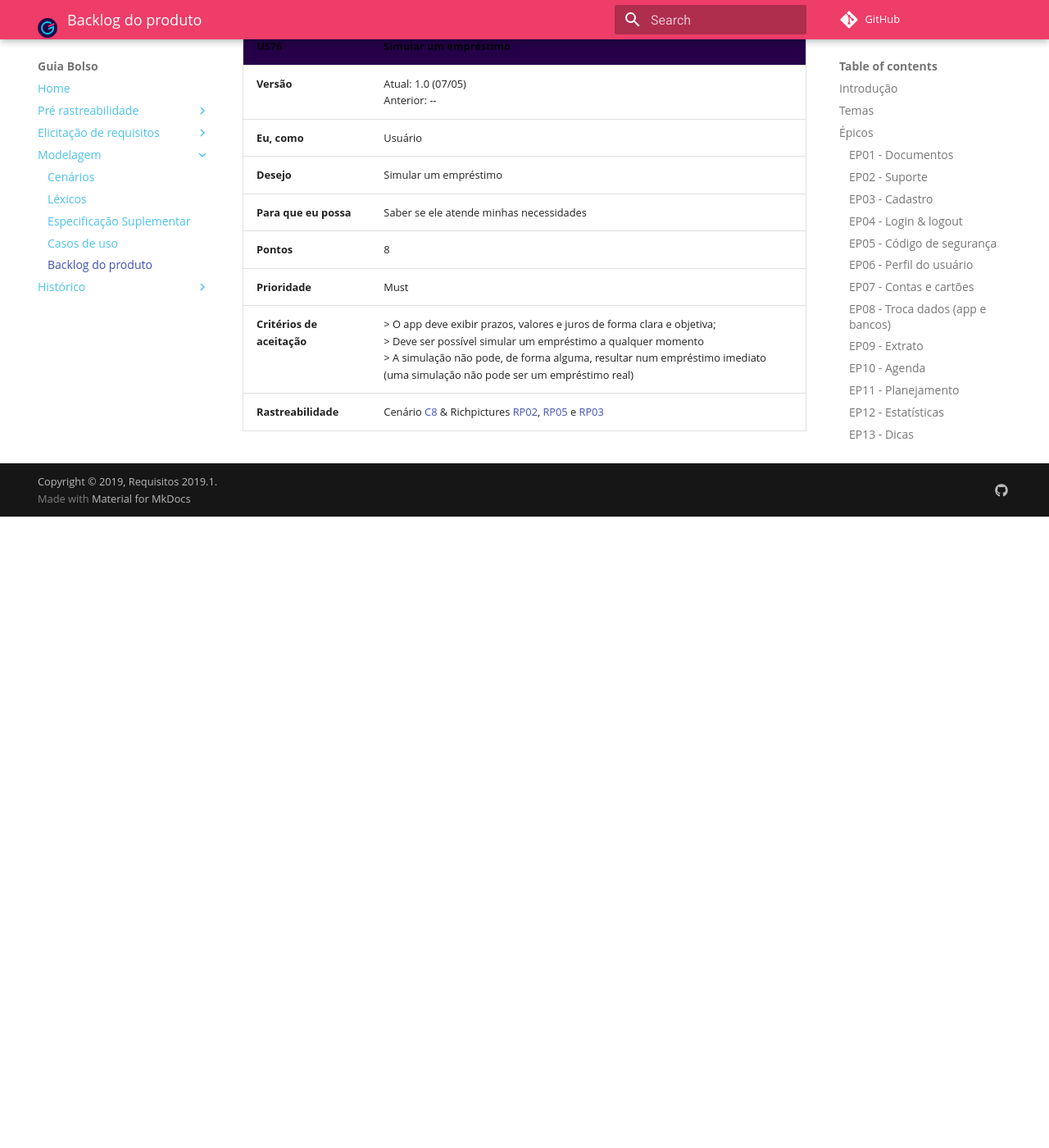
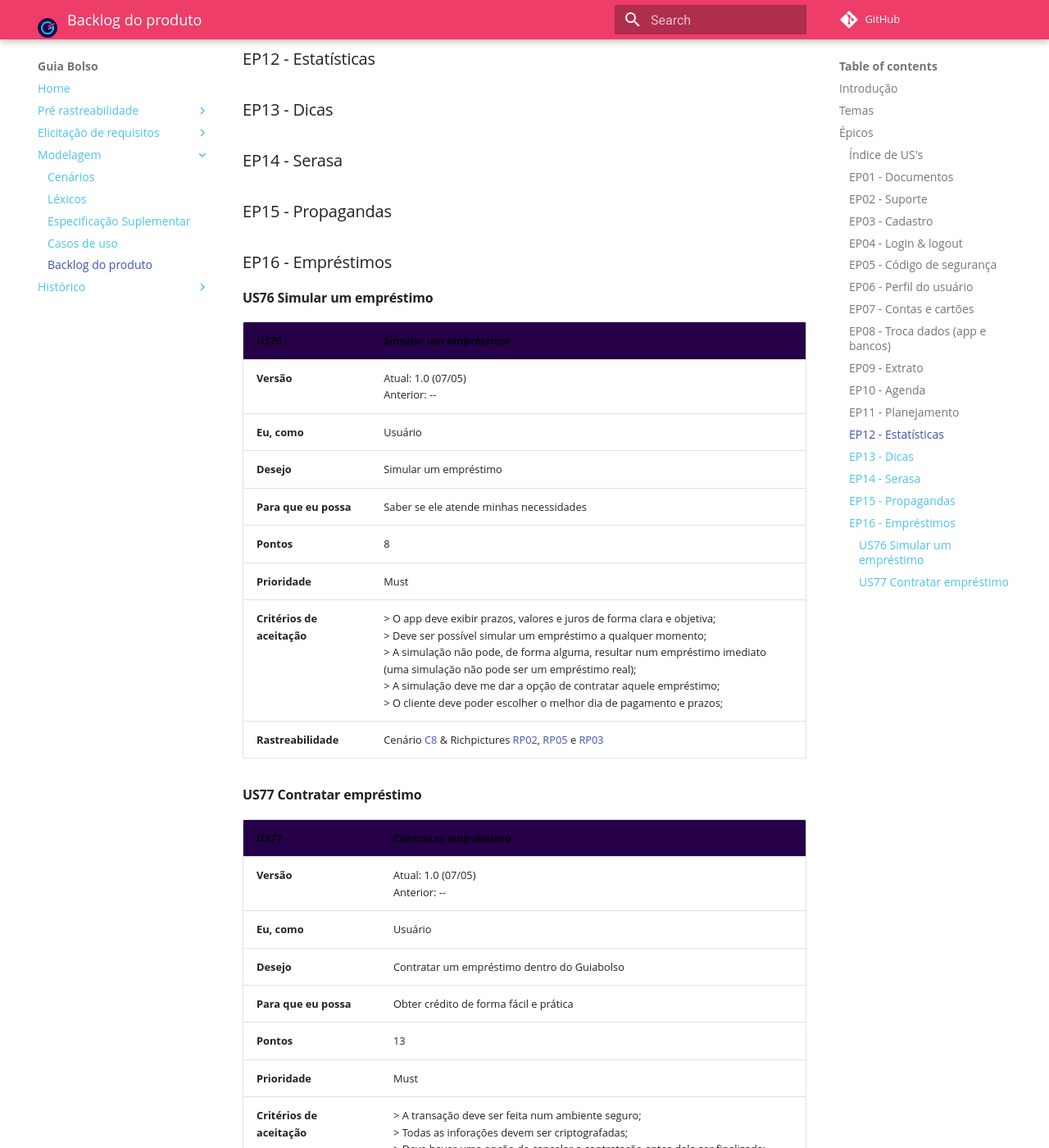
Before and after one commit to fga-disciplinas/2019.1-Guia-Bolso, an MkDocs documentation site: the page built from docs/modelagem/backlog.md, in a window 1280 px wide and 1400 px high, scrolled down 2228 px. Shown: the whole window at 82% size. Built offline with MkDocs 1.6.1 and Material for MkDocs 9.7.7, drawn with Linux system fonts in a browser that asks for light colours; comment, search, counter and statistics services are not loaded; old or Windows-style settings are respelled for this version of MkDocs; before the commit the page ends 2858 px from its top, so only the background shows below that; some of the changed text lies outside the part shown.

Commit message:
Adicionando índicce de US

```diff
--- a/docs/modelagem/backlog.md
+++ b/docs/modelagem/backlog.md
@@ -1,6 +1,8 @@
 ## Introdução
 
-;;;
+Em termos gerais, o Product BackLog é uma listagem de todos os afazeres pendentes no projeto.  Ele substitui o modelo tradicional de especificação de artefatos.
+Cada elemento da listagem é elicitado por meio de interação da equipe de desenvolvimento com o Cliente - podendo ser apenas um representante, o que torna os elementos levantados muito arbitrários; ou podendo ser uma equipe representante do Cliente, representando as diversas áreas que utilizarão o produto.
+
 
 ## Temas
 
@@ -14,6 +16,13 @@
 | T6 - Lucros | Parte relacionada aos lucros obtidos pelo app | > [Propagandas](#ep15-propagandas);<br><br> > [Empréstimos](#ep16-emprestimos); |
 
 ## Épicos
+
+### Índice de US's
+
+| Tema | Épico | ID & Nome |
+|--|--|--|
+| T6 - Lucros | [Propagandas](#ep15-propagandas) | [US76 Simular um empréstimo](#us76-simular-um-emprestimo) |
+| T6 - Lucros | [Propagandas](#ep15-propagandas) | [US77 Contratar empréstimo ](#us77-contratar-emprestimo) |
 
 ### EP01 -  Documentos
 
@@ -57,5 +66,18 @@
 | **Para que eu possa** | Saber se ele atende minhas necessidades |
 | **Pontos** | 8 |
 | **Prioridade** | Must |
-| **Critérios de aceitação** | > O app deve exibir prazos, valores e juros de forma clara e objetiva; <br> > Deve ser possível simular um empréstimo a qualquer momento <br> > A simulação não pode, de forma alguma, resultar num empréstimo imediato (uma simulação não pode ser um empréstimo real) |
+| **Critérios de aceitação** | > O app deve exibir prazos, valores e juros de forma clara e objetiva; <br> > Deve ser possível simular um empréstimo a qualquer momento; <br> > A simulação não pode, de forma alguma, resultar num empréstimo imediato (uma simulação não pode ser um empréstimo real); <br> > A simulação deve me  dar a opção de contratar aquele empréstimo; <br> > O cliente deve poder escolher o melhor dia de pagamento e prazos; |
 | **Rastreabilidade** | Cenário [C8](../cenarios/#c8-simular-um-emprestimo) &  Richpictures [RP02](../../pre-rastreabilidade/richpicture/#rp02-usabilidade), [RP05](../../pre-rastreabilidade/richpicture/#rp05-emprestimo) e [RP03](../../pre-rastreabilidade/richpicture/#rp03-preocupacoes-do-usuario) |
+
+#### US77 Contratar empréstimo
+
+| **US77** | **Contratar empréstimo**|
+|--|--|
+| **Versão**| Atual: 1.0 (07/05) <br> Anterior: --|
+| **Eu, como** | Usuário |
+| **Desejo** | Contratar um empréstimo dentro do Guiabolso |
+| **Para que eu possa** | Obter crédito de forma fácil e prática |
+| **Pontos** | 13 |
+| **Prioridade** | Must |
+| **Critérios de aceitação** | > A transação deve ser feita num ambiente seguro; <br> > Todas as inforações devem ser criptografadas; <br> > Deve haver uma opção de cancelar a contratação antes dela ser finalizada; <br> > Todos os dados do usuário devem ser validados juntamente às instituições financeiras; <br> > O dinheiro deve ser depositado na conta selecionada pelo usuário; |
+| **Rastreabilidade** | Richpictures [RP02](../../pre-rastreabilidade/richpicture/#rp02-usabilidade), [RP05](../../pre-rastreabilidade/richpicture/#rp05-emprestimo) e [RP03](../../pre-rastreabilidade/richpicture/#rp03-preocupacoes-do-usuario) |
```
